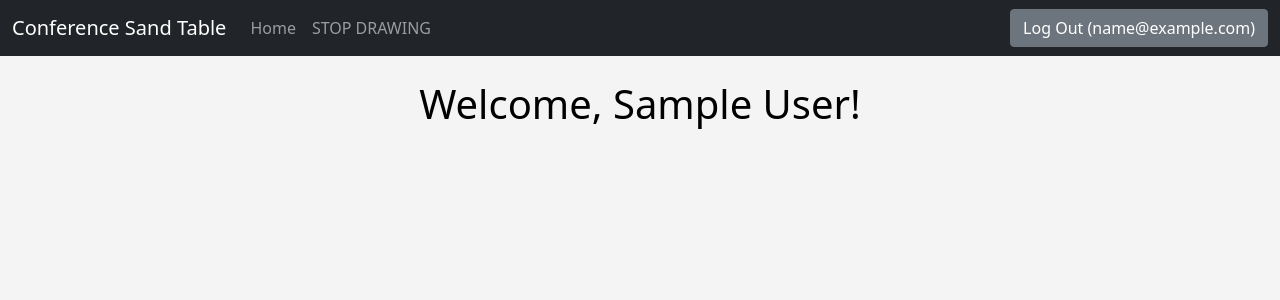
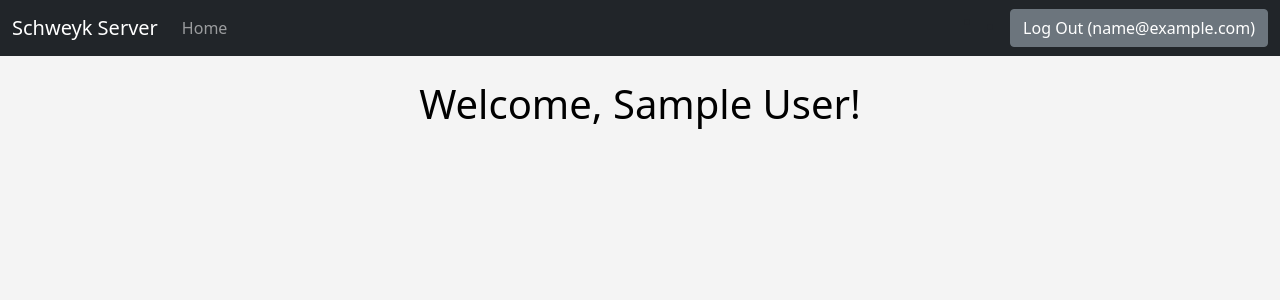
Before and after one commit to ZSchweyk/PersonalServer, a Flask app: page /1/home in a window 1280 px wide. Shown: the top 300 px of the page. Run offline with Flask 2, Linux system fonts and the light colour scheme; the visitor is signed in with stand-in values (Sample User, id 1); data comes from the database, SQL or seed files in the repository.

Commit message:
for some reason, it was erroring on a line of commented code. It's working now though

```diff
--- a/server.py
+++ b/server.py
@@ -141,8 +141,6 @@ def home(user_flast):
 
 
 
-
-
 @app.route("/<user_flast>/logout")
 def logout(user_flast):
     # clear the users cookies, specifically their id and flast.
--- a/templates/login.html
+++ b/templates/login.html
@@ -52,7 +52,7 @@
 	<img class="mb-4" src="{{ url_for('static', filename='images/server.jpg') }}" alt="DPEA Logo" width="200"
 		 height="200">
 
-	<form action="/static" method="POST">
+	<form action="/" method="POST">
 		<h1 class="h2 mb-3 fw-normal">Please login to</h1>
 		<h2 class="h4 mb-3 fw-normal">Schweyk Cloud</h2>
 		<h6 class="h6 mb-3 fw-normal">or <a href="{{ url_for('signup') }}">Create an Account</a></h6>
--- a/templates/navbar.html
+++ b/templates/navbar.html
@@ -8,7 +8,7 @@
 
 <nav class="navbar navbar-expand-lg navbar-dark bg-dark">
     <div class="container-fluid">
-        <a class="navbar-brand">Conference Sand Table</a>
+        <a class="navbar-brand">Schweyk Server</a>
 <!--        <button class="navbar-toggler" type="button" data-bs-toggle="collapse" data-bs-target="#navbarSupportedContent" aria-controls="navbarSupportedContent" aria-expanded="false" aria-label="Toggle navigation">-->
 <!--            <span class="navbar-toggler-icon"></span>-->
 <!--        </button>-->
@@ -19,21 +19,10 @@
                     <a class="nav-link" href="{{ url_for('home', user_flast=session['flast']) }}">Home</a>
                 </li>
 
-                <li class="nav-item">
-                    <a class="nav-link" href="{{ url_for('stop_drawing', user_flast=session['flast']) }}">STOP DRAWING</a>
-                </li>
-
-<!--                <li class="nav-item">-->
-<!--                    <a class="nav-link" href="{{ url_for('equations', user_flast=session['flast']) }}">Equations</a>-->
-<!--                </li>-->
-
 <!--                <li class="nav-item">-->
 <!--                    <a class="nav-link" href="{{ url_for('profile', user_flast=session['flast']) }}">Profile</a>-->
 <!--                </li>-->
 
-<!--                <li class="nav-item">-->
-<!--                    <a class="nav-link" href="{{ url_for('restart', user_flast=session['flast']) }}">Restart</a>-->
-<!--                </li>-->
 
             </ul>
             <form class="d-flex" action="{{ url_for('logout', user_flast=session['flast']) }}">
```
